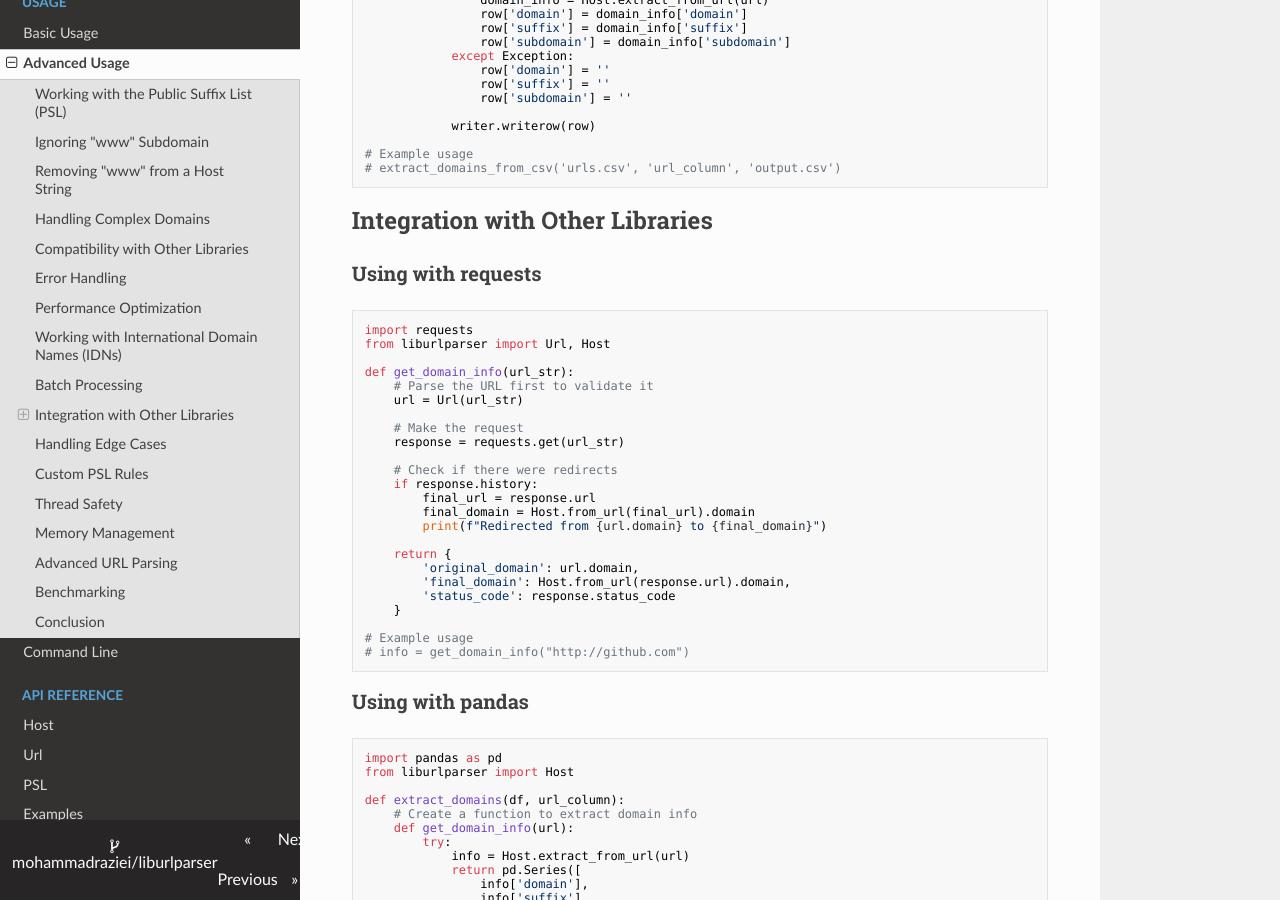
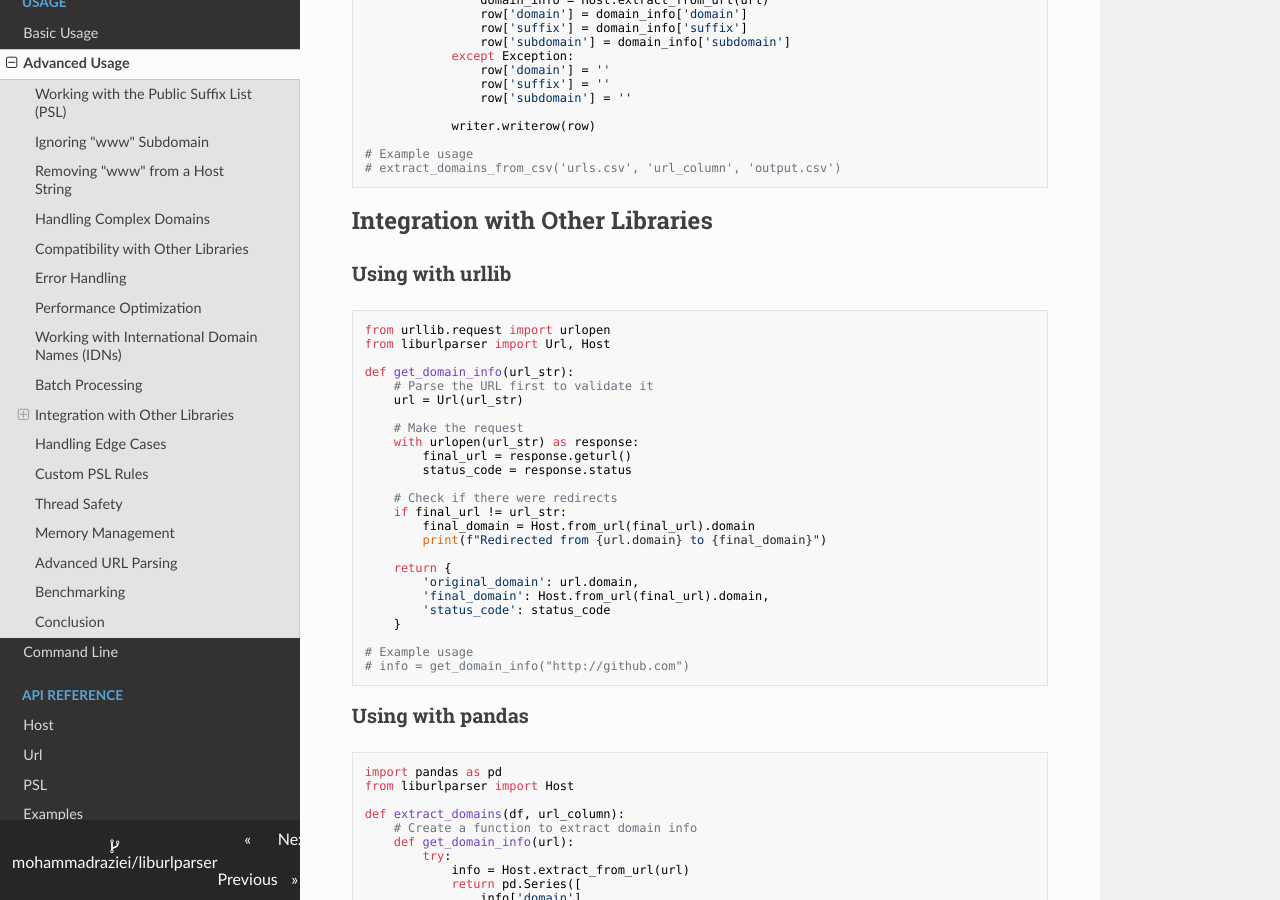
Before and after one commit to MohammadRaziei/liburlparser, an MkDocs documentation site: the page built from docs/python/docs/usage/advanced.md, in a window 1280 px wide and 900 px high, scrolled down 3393 px. Built offline with MkDocs 1.6.1, drawn with Linux system fonts in a browser that asks for light colours; nearby versions of some CDN libraries.

````diff
--- a/docs/python/docs/usage/advanced.md
+++ b/docs/python/docs/usage/advanced.md
@@ -207,10 +207,10 @@
 
 ## Integration with Other Libraries
 
-### Using with requests
+### Using with urllib
 
 ```python
-import requests
+from urllib.request import urlopen
 from liburlparser import Url, Host
 
 def get_domain_info(url_str):
@@ -218,18 +218,19 @@
     url = Url(url_str)
 
     # Make the request
-    response = requests.get(url_str)
+    with urlopen(url_str) as response:
+        final_url = response.geturl()
+        status_code = response.status
 
     # Check if there were redirects
-    if response.history:
-        final_url = response.url
+    if final_url != url_str:
         final_domain = Host.from_url(final_url).domain
         print(f"Redirected from {url.domain} to {final_domain}")
 
     return {
         'original_domain': url.domain,
-        'final_domain': Host.from_url(response.url).domain,
-        'status_code': response.status_code
+        'final_domain': Host.from_url(final_url).domain,
+        'status_code': status_code
     }
 
 # Example usage
--- a/pyproject.toml
+++ b/pyproject.toml
@@ -33,8 +33,8 @@
 ]
 
 [project.optional-dependencies]
-test = ["pytest-xdist", "requests"]
-online = ["requests"]
+test = ["pytest-xdist"]
+online = []
 docs = ["doxygen-awesome-css"]
 
 [project.urls]
````
Also changed, not shown: docs/python/docs/installation.md (+2 -2 lines), README.md, 2 other files.
